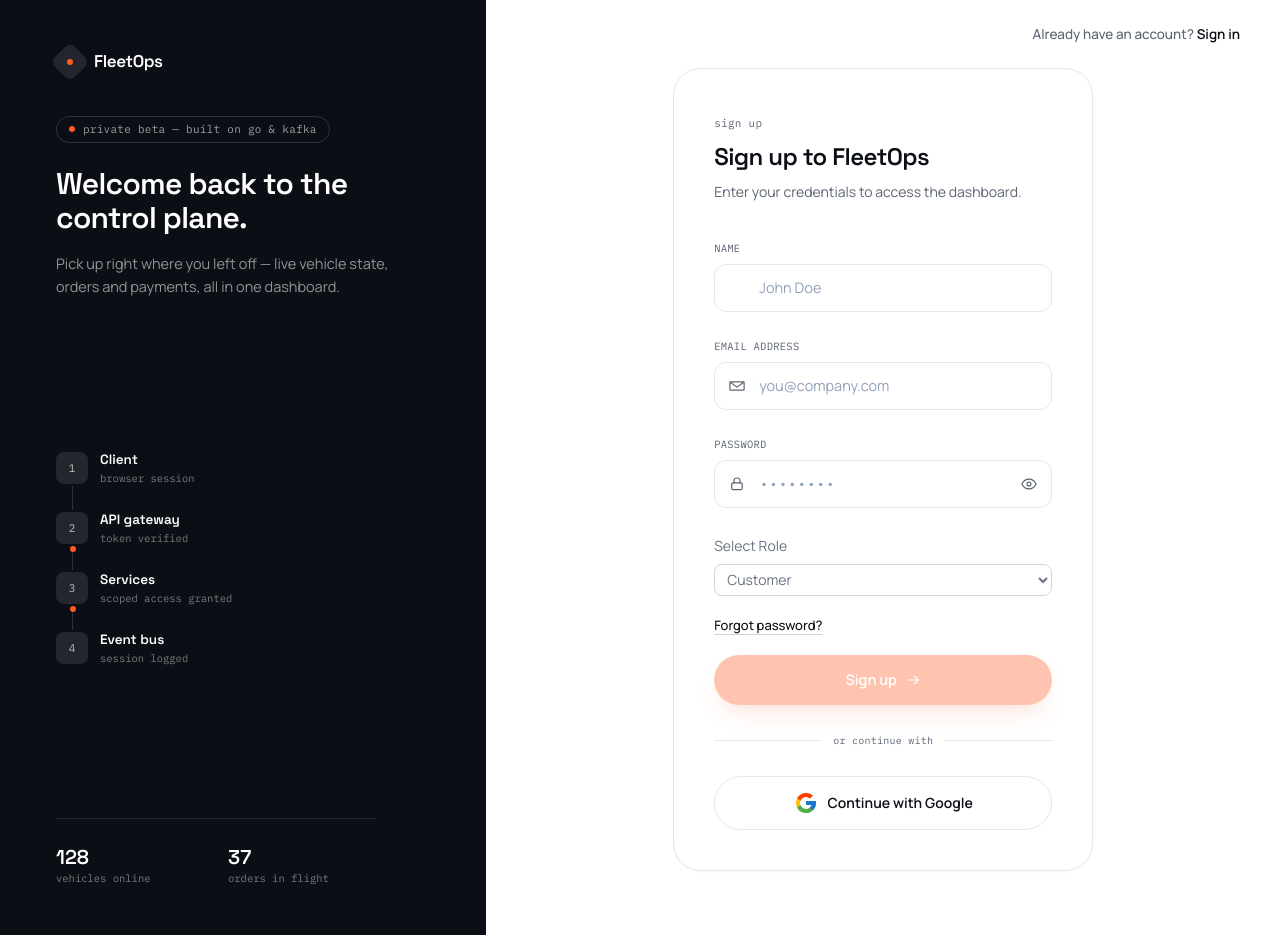
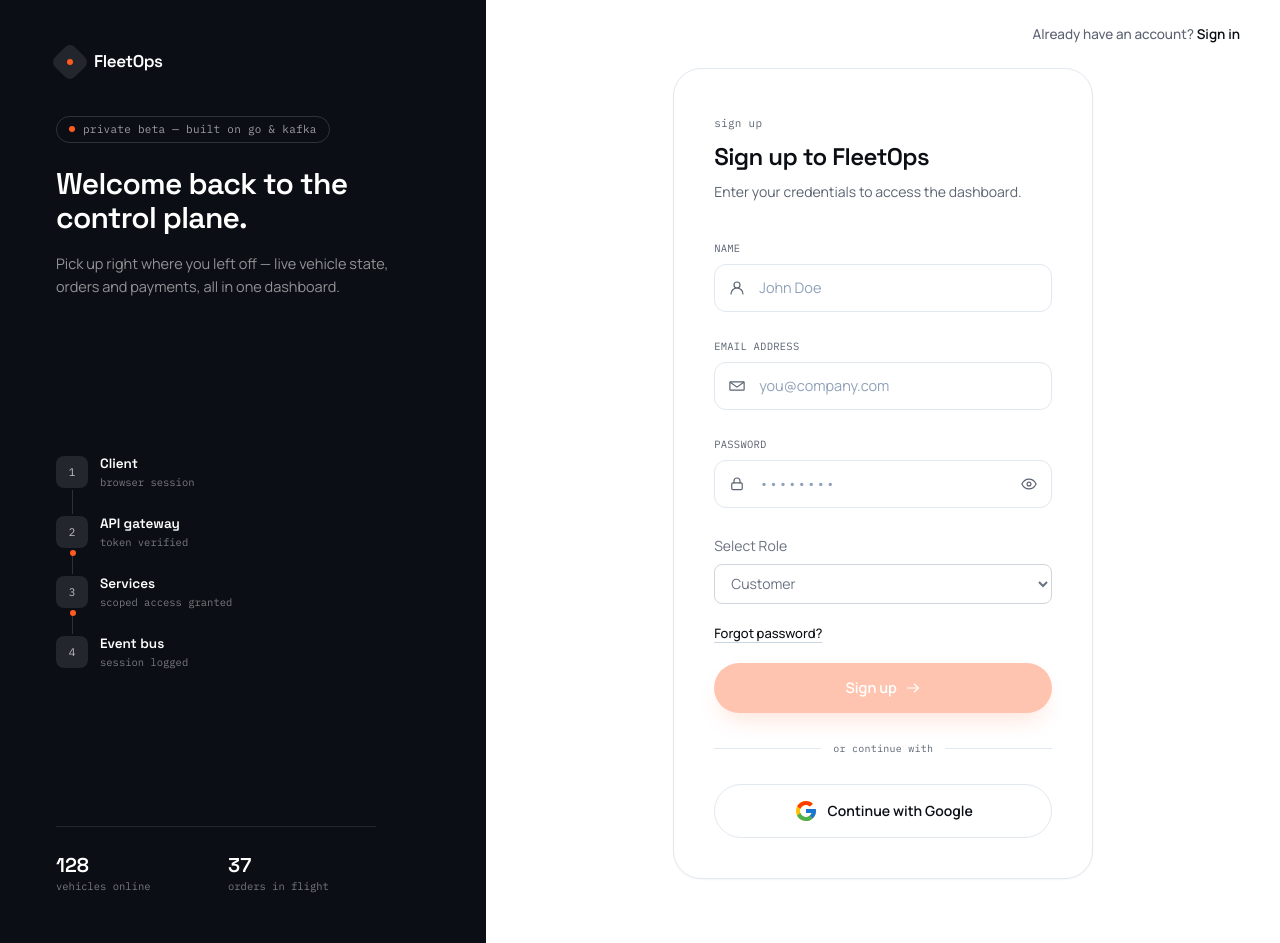
Before and after one commit to shivakumar2006/micro-go, a React app in the folder frontend/: page /register in a window 1280 px wide. Built offline with nearby package versions, Linux system fonts and the light colour scheme; the HTML template or start-up script is replaced by a standard one.

Commit message:
feat: add person icon, implement password length validation, and update role selection styling in signup page

```diff
--- a/frontend/src/Pages/Signup.jsx
+++ b/frontend/src/Pages/Signup.jsx
@@ -54,6 +54,12 @@
       <path d="M14 6l6 6-6 6" />
     </>
   ),
+  person: (
+  <>
+    <path d="M12 12a4 4 0 1 0-4-4 4 4 0 0 0 4 4z" />
+    <path d="M4 20a8 8 0 0 1 16 0" />
+  </>
+),
 }
 
 const NodeIcon = (name, className) => <Icon path={icons[name]} className={className} />
@@ -146,7 +152,6 @@
   const [role, setRole] = useState("customer");
 
   const [showPassword, setShowPassword] = useState(false)
-  const [remember, setRemember] = useState(false)
   const navigate = useNavigate();
 
   const [register, { isLoading }] = useRegisterMutation();
@@ -154,6 +159,10 @@
   const dispatch = useDispatch();
 
   const emailValid = /\S+@\S+\.\S+/.test(email)
+  const passwordError =
+  password.length > 0 && password.length < 8
+    ? "Password must be at least 8 characters."
+    : "";
   const canSubmit = name.trim() && emailValid && password.length >= 8 && role;
 
   const handleRegister = async (e) => {
@@ -320,13 +329,18 @@
                     </button>
                   }
                 />
+                {passwordError && (
+                    <p className="mt-2 text-sm text-red-500">
+                        {passwordError}
+                    </p>
+                )}
 
                 <div className='flex flex-col items-start justify-between'>
                   <p className='text-gray-500 text-sm py-2'>Select Role</p>
                   <select
                     value={role}
                     onChange={(e) => setRole(e.target.value)}
-                    className='w-full h-8 border border-gray-300 rounded-lg text-gray-500 text-sm px-2 py-1'>
+                    className="w-full h-10 border border-gray-300 rounded-lg px-3 text-sm text-gray-500 focus:outline-none focus:ring-0 focus:border-[#0B0E14]">
                     <option value="customer">Customer</option>
                     <option value="admin">Admin</option>
                   </select>
@@ -361,9 +375,6 @@
                 type="button"
                 className="flex w-full items-center justify-center gap-2.5 rounded-full border border-slate-200 bg-white px-6 py-3.5 FleetOps-body text-[14px] font-semibold text-[#0B0E14] transition-colors hover:bg-[#F3F5F8]"
               >
-                {/* <svg viewBox="0 0 24 24" className="h-[18px] w-[18px]" fill="currentColor" aria-hidden="true">
-                  <path d={GOOGLE_PATH} />
-                </svg> */}
 
                 <FcGoogle className='text-2xl'/>
                 Continue with Google
```
